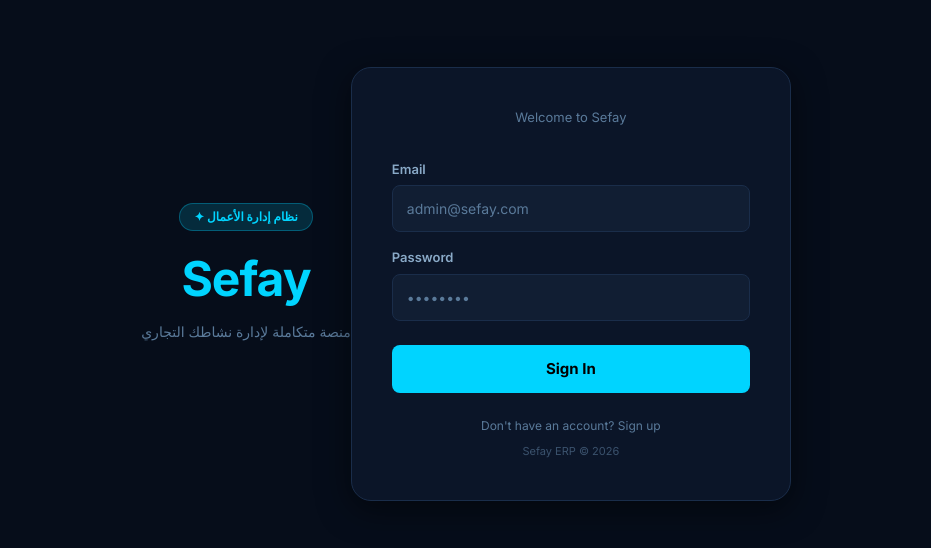
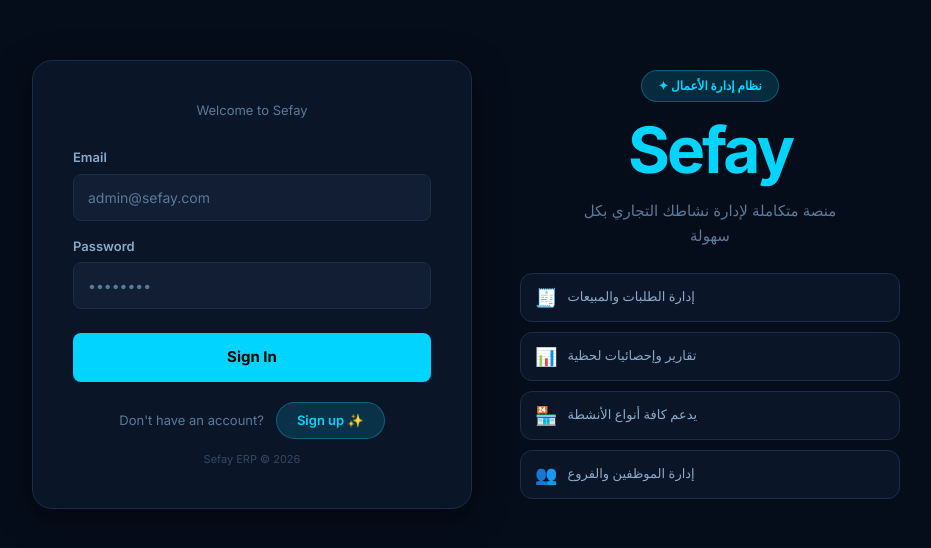
Before and after one commit to abduallaziz/sefay-web, a Next.js app: page /en/login in a window 1280 px wide. Shown: the part 116-664 px from the top of the page, without its empty margins (174-1105 px from the left). Built offline with nearby package versions, Linux system fonts and the light colour scheme; no server answers.

Commit message:
fix: login + signup button final

```diff
--- a/src/app/[locale]/login/page.tsx
+++ b/src/app/[locale]/login/page.tsx
@@ -1,7 +1,6 @@
 'use client'
 
 import { useState } from 'react'
-import { useRouter } from 'next/navigation'
 import { useTranslations, useLocale } from 'next-intl'
 import { api } from '@/lib/api'
 import { setSession } from '@/lib/auth'
@@ -10,7 +9,6 @@
 export default function LoginPage() {
   const t = useTranslations()
   const locale = useLocale()
-  const router = useRouter()
 
   const [email,    setEmail]    = useState('')
   const [password, setPassword] = useState('')
@@ -47,11 +45,16 @@
   return (
     <div className="auth-container">
 
-      {/* بانر علوي */}
       <div className="auth-hero">
         <div className="auth-hero-badge">✦ نظام إدارة الأعمال</div>
         <h1 className="auth-hero-title">Sefay</h1>
-        <p className="auth-hero-sub">منصة متكاملة لإدارة نشاطك التجاري</p>
+        <p className="auth-hero-sub">منصة متكاملة لإدارة نشاطك التجاري بكل سهولة</p>
+        <div className="auth-hero-features">
+          <div className="auth-hero-feature"><span>🧾</span><span>إدارة الطلبات والمبيعات</span></div>
+          <div className="auth-hero-feature"><span>📊</span><span>تقارير وإحصائيات لحظية</span></div>
+          <div className="auth-hero-feature"><span>🏪</span><span>يدعم كافة أنواع الأنشطة</span></div>
+          <div className="auth-hero-feature"><span>👥</span><span>إدارة الموظفين والفروع</span></div>
+        </div>
       </div>
 
       <div className="auth-card">
@@ -96,13 +99,16 @@
         </form>
 
         <div className="auth-footer">
-          <p>
-            {t('auth.noAccount')}{' '}
-            <a href={`/${locale}/signup`}>{t('auth.signupLink')}</a>
-          </p>
+          <div className="auth-footer-row">
+            <span>{t('auth.noAccount')}</span>
+            <a href={`/${locale}/signup`} className="auth-signup-btn">
+              {t('auth.signupLink')} ✨
+            </a>
+          </div>
           <p className="auth-copyright">Sefay ERP © {new Date().getFullYear()}</p>
         </div>
       </div>
+
     </div>
   )
 }
--- a/src/styles/auth.css
+++ b/src/styles/auth.css
@@ -1,10 +1,12 @@
 .auth-container {
   min-height: 100vh;
   display: flex;
+  flex-direction: row-reverse;
   align-items: center;
   justify-content: center;
   background-color: var(--color-bg-primary);
   padding: 24px;
+  gap: 48px;
 }
 
 .auth-card {
@@ -19,14 +21,7 @@
 
 .auth-logo {
   text-align: center;
-  margin-bottom: 32px;
-}
-
-.auth-logo img {
-  width: 60px;
-  height: 60px;
-  border-radius: var(--radius-md);
-  margin-bottom: 12px;
+  margin-bottom: 28px;
 }
 
 .auth-logo h1 {
@@ -74,6 +69,7 @@
   border-color: var(--color-primary-border);
   background-color: var(--color-bg-tertiary);
   box-shadow: 0 0 0 3px var(--color-primary-light);
+  outline: none;
 }
 
 .auth-field input::placeholder {
@@ -113,13 +109,6 @@
   text-align: center;
 }
 
-.auth-footer {
-  text-align: center;
-  margin-top: 24px;
-  font-size: 12px;
-  color: var(--color-text-muted);
-}
-
 .auth-success {
   background-color: #0d2e1a;
   border: 1px solid #1a5c35;
@@ -130,6 +119,126 @@
   text-align: center;
 }
 
+.auth-footer {
+  text-align: center;
+  margin-top: 20px;
+  display: flex;
+  flex-direction: column;
+  gap: 12px;
+}
+
+.auth-footer-row {
+  display: flex;
+  align-items: center;
+  justify-content: center;
+  gap: 8px;
+  font-size: 13px;
+  color: var(--color-text-muted);
+}
+
+.auth-footer a {
+  color: var(--color-primary);
+  font-weight: 600;
+  text-decoration: none;
+  margin-inline-start: 4px;
+}
+
+.auth-footer a:hover {
+  text-decoration: underline;
+}
+
+.auth-signup-btn {
+  display: inline-flex;
+  align-items: center;
+  justify-content: center;
+  padding: 8px 20px;
+  border: 1px solid var(--color-primary-border);
+  border-radius: 999px;
+  background-color: var(--color-primary-light);
+  color: var(--color-primary);
+  font-size: 13px;
+  font-weight: 700;
+  text-decoration: none !important;
+  transition: var(--transition);
+  white-space: nowrap;
+}
+
+.auth-signup-btn:hover {
+  background-color: var(--color-primary);
+  color: #000 !important;
+}
+
+.auth-copyright {
+  font-size: 11px;
+  color: var(--color-text-muted);
+  opacity: 0.5;
+}
+
+/* Hero */
+.auth-hero {
+  flex: 1;
+  max-width: 380px;
+  text-align: center;
+  display: flex;
+  flex-direction: column;
+  align-items: center;
+  gap: 16px;
+}
+
+.auth-hero-badge {
+  display: inline-flex;
+  align-items: center;
+  gap: 6px;
+  background-color: var(--color-primary-light);
+  color: var(--color-primary);
+  border: 1px solid var(--color-primary-border);
+  border-radius: 999px;
+  padding: 6px 16px;
+  font-size: 12px;
+  font-weight: 700;
+}
+
+.auth-hero-title {
+  font-size: 64px;
+  font-weight: 900;
+  color: var(--color-primary);
+  letter-spacing: -3px;
+  line-height: 1;
+}
+
+.auth-hero-sub {
+  font-size: 15px;
+  color: var(--color-text-muted);
+  line-height: 1.7;
+  max-width: 280px;
+}
+
+.auth-hero-features {
+  display: flex;
+  flex-direction: column;
+  gap: 10px;
+  width: 100%;
+  margin-top: 8px;
+}
+
+.auth-hero-feature {
+  display: flex;
+  align-items: center;
+  gap: 10px;
+  padding: 10px 14px;
+  background-color: var(--color-bg-secondary);
+  border: 1px solid var(--color-border);
+  border-radius: var(--radius-md);
+  font-size: 13px;
+  color: var(--color-text-secondary);
+  font-weight: 500;
+}
+
+.auth-hero-feature span:first-child {
+  font-size: 18px;
+}
+
+/* Form input */
 .form-input {
   background-color: var(--color-bg-tertiary);
   border: 1px solid var(--color-border);
@@ -151,39 +260,22 @@
   color: var(--color-text-muted);
 }
 
-.auth-hero {
-  text-align: center;
-  margin-bottom: 24px;
+/* Responsive */
+@media (max-width: 768px) {
+  .auth-container {
+    flex-direction: column;
+    gap: 24px;
   }
 
-.auth-hero-badge {
-  display: inline-block;
-  background-color: var(--color-primary-light);
-  color: var(--color-primary);
-  border: 1px solid var(--color-primary-border);
-  border-radius: 999px;
-  padding: 4px 14px;
-  font-size: 12px;
-  font-weight: 700;
-  margin-bottom: 12px;
+  .auth-hero {
+    max-width: 100%;
   }
 
   .auth-hero-title {
     font-size: 48px;
-  font-weight: 900;
-  color: var(--color-primary);
-  margin-bottom: 6px;
-  letter-spacing: -1px;
   }
 
-.auth-hero-sub {
-  font-size: 14px;
-  color: var(--color-text-muted);
+  .auth-hero-features {
+    display: none;
   }
-
-.auth-copyright {
-  margin-top: 8px;
-  font-size: 11px;
-  color: var(--color-text-muted);
-  opacity: 0.6;
 }
```
Lines whose indentation alone changed are shown as unchanged.
